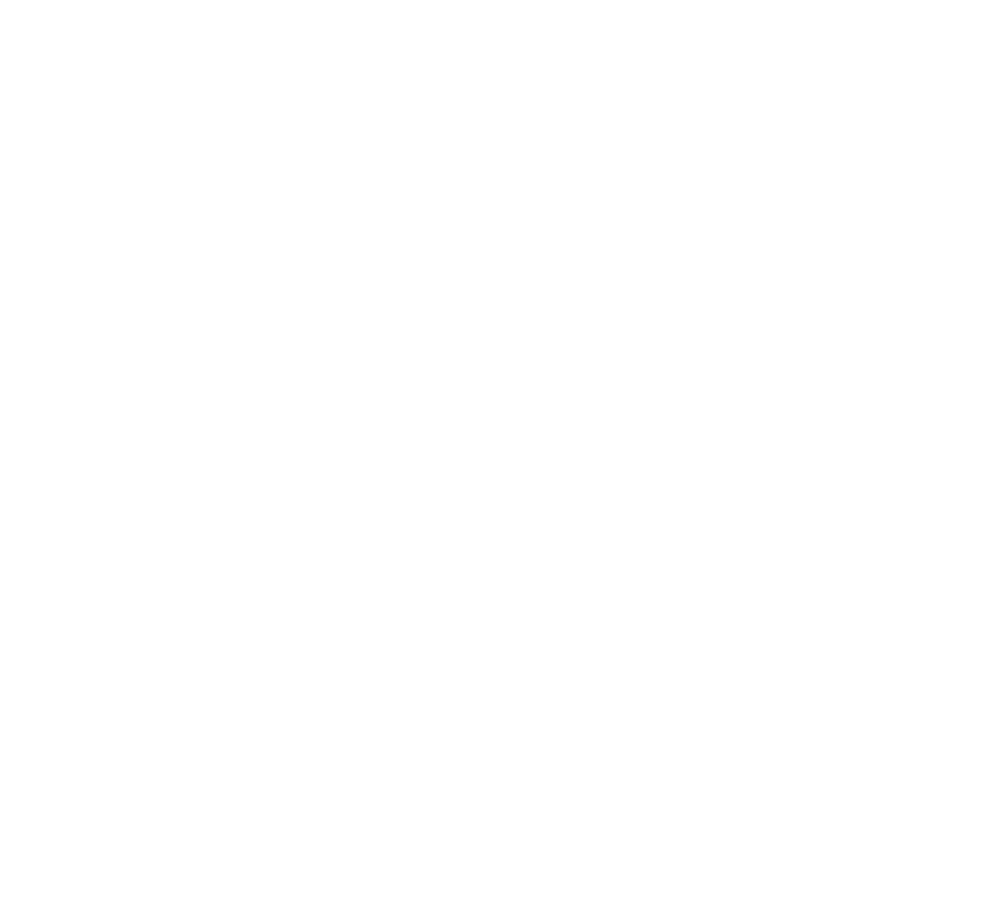
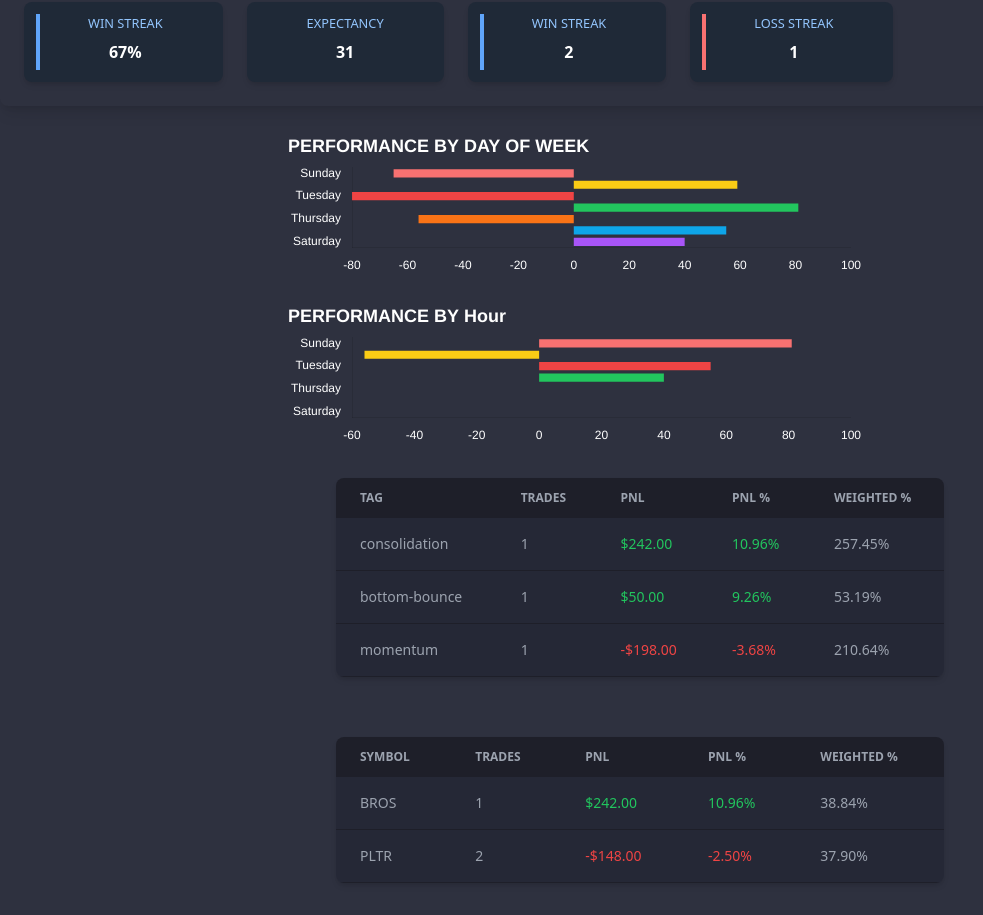
Before and after one commit to owaisrafiq05/Stock-Journal-Trading-Dashboard, a React (Vite) app: page / in a window 1280 px wide. Shown: the part 1100-2015 px from the top of the page, without its empty margins (0-983 px from the left). Before the commit the page ends 800 px from the top, so only its background shows below. Built offline with nearby package versions, Linux system fonts and the light colour scheme.

Commit message:
Second Dashboard first commit

```diff
--- a/src/App.jsx
+++ b/src/App.jsx
@@ -1,5 +1,6 @@
 import { useState } from 'react'
 import Home from "./Home-Dashboard/home"
+import Dash2 from './Second-Dashboard/dash2'
 import './App.css'
 
 function App() {
@@ -8,6 +9,11 @@
   return (
     <div>
       <Home/>
+
+      <br />
+      <br />
+      <br />
+      <Dash2/>
     </div>
   )
 }
--- a/src/Home-Dashboard/home.jsx
+++ b/src/Home-Dashboard/home.jsx
@@ -4,7 +4,7 @@
 
 const home = () => {
   return (
-    <div className='bg-gray-800 w-screen h-screen'>
+    <div className='bg-gray-800 w-100 h-screen'>
       <Hero1/>
       <br />
       <br />
--- /dev/null
+++ b/src/Second-Dashboard/Card.jsx
@@ -0,0 +1,17 @@
+import React from "react";
+
+const Card = ({ title, value, streak }) => {
+  return (
+    <div className="bg-gray-800 rounded-lg shadow-md p-3 ">
+      <div
+        className={`flex flex-col justify-center items-center px-5 md:px-12  ${
+          streak ? "border-l-4" : ""
+        } ${streak === "win" ? "border-blue-400" : "border-red-400"}`}
+      >
+        <h4 className="text-blue-300 text-[0.8rem] uppercase">{title}</h4>
+        <p className="text-white text-3xl font-semibold text-[1rem]">{value}</p>
+      </div>
+    </div>
+  );
+};
+export default Card;
--- /dev/null
+++ b/src/Second-Dashboard/TagsTable.jsx
@@ -0,0 +1,77 @@
+const TagsTable = () => {
+    const tagsData = [
+      { tag: 'consolidation', trades: 1, pnl: '$242.00', pnlPerc: '10.96%', weightedPerc: '257.45%' },
+      { tag: 'bottom-bounce', trades: 1, pnl: '$50.00', pnlPerc: '9.26%', weightedPerc: '53.19%' },
+      { tag: 'momentum', trades: 1, pnl: '-$198.00', pnlPerc: '-3.68%', weightedPerc: '210.64%' },
+    ];
+
+    return (
+      <div className="overflow-x-auto relative shadow-md rounded-lg md:w-[50%]">
+        <table className="w-full text-sm text-left text-gray-400">
+          <thead className="text-xs uppercase bg-[#1E1F29]">
+            <tr>
+              <th scope="col" className="py-3 px-6">Tag</th>
+              <th scope="col" className="py-3 px-6">Trades</th>
+              <th scope="col" className="py-3 px-6">PnL</th>
+              <th scope="col" className="py-3 px-6">PnL %</th>
+              <th scope="col" className="py-3 px-6">Weighted %</th>
+            </tr>
+          </thead>
+          <tbody className="bg-[#252836]">
+            {tagsData.map((item, index) => (
+              <tr key={index} className={`border-b border-[#1E1F29] ${index === tagsData.length - 1 ? 'rounded-b-lg' : ''}`}>
+                <td className="py-4 px-6">{item.tag}</td>
+                <td className="py-4 px-6">{item.trades}</td>
+                <td className={`py-4 px-6 ${item.pnl.includes('-') ? 'text-red-500' : 'text-green-500'}`}>{item.pnl}</td>
+                <td className={`py-4 px-6 ${item.pnlPerc.includes('-') ? 'text-red-500' : 'text-green-500'}`}>{item.pnlPerc}</td>
+                <td className="py-4 px-6">{item.weightedPerc}</td>
+              </tr>
+            ))}
+          </tbody>
+        </table>
+      </div>
+    );
+  };
+
+  const SymbolsTable = () => {
+    const symbolsData = [
+      { symbol: 'BROS', trades: 1, pnl: '$242.00', pnlPerc: '10.96%', weightedPerc: '38.84%' },
+      { symbol: 'PLTR', trades: 2, pnl: '-$148.00', pnlPerc: '-2.50%', weightedPerc: '37.90%' },
+    ];
+
+    return (
+      <div className="overflow-x-auto relative shadow-md rounded-lg mt-8 md:w-[50%]">
+        <table className="w-full text-sm text-left text-gray-400">
+          <thead className="text-xs uppercase bg-[#1E1F29]">
+            <tr>
+              <th scope="col" className="py-3 px-6">Symbol</th>
+              <th scope="col" className="py-3 px-6">Trades</th>
+              <th scope="col" className="py-3 px-6">PnL</th>
+              <th scope="col" className="py-3 px-6">PnL %</th>
+              <th scope="col" className="py-3 px-6">Weighted %</th>
+            </tr>
+          </thead>
+          <tbody className="bg-[#252836]">
+            {symbolsData.map((item, index) => (
+              <tr key={index} className={`border-b border-[#1E1F29] ${index === symbolsData.length - 1 ? 'rounded-b-lg' : ''}`}>
+                <td className="py-4 px-6">{item.symbol}</td>
+                <td className="py-4 px-6">{item.trades}</td>
+                <td className={`py-4 px-6 ${item.pnl.includes('-') ? 'text-red-500' : 'text-green-500'}`}>{item.pnl}</td>
+                <td className={`py-4 px-6 ${item.pnlPerc.includes('-') ? 'text-red-500' : 'text-green-500'}`}>{item.pnlPerc}</td>
+                <td className="py-4 px-6">{item.weightedPerc}</td>
+            </tr>
+          ))}
+        </tbody>
+      </table>
+    </div>
+  );
+};
+
+export const Dashboard = () => {
+  return (
+    <div className="p-8 bg-[#2E313F] flex flex-wrap gap-7 justify-center">
+      <TagsTable />
+      <SymbolsTable />
+    </div>
+  );
+};
--- /dev/null
+++ b/src/Second-Dashboard/dash2.jsx
@@ -0,0 +1,48 @@
+import React from "react";
+import MyBarChart from "./graph";
+import StatCard from "./Card";
+import { Dashboard } from "./TagsTable";
+
+const dash2 = () => {
+  const cardsData = [
+    { title: "WIN RATE", perc: "67%" },
+    { title: "EXPECTANCY", perc: "31" },
+    { title: "WIN STREAK", perc: "1.47" },
+    { title: "LOSS STREAK", perc: "1" },
+    { title: "PROFIT FACTOR", perc: "$146.00 (10.1%)" },
+    { title: "LOSS STREAK", perc: "1" },
+    { title: "TOP LOSS", perc: "-$198.00 (-3.7%)" },
+    { title: "TOP WIN", perc: "$242.00 (11.0%)" },
+    { title: "WIN RATE", perc: "67%" },
+    { title: "EXPECTANCY", perc: "31" },
+    { title: "WIN STREAK", perc: "1.47" },
+  ];
+
+  return (
+    <div className="min-h-[100vh] bg-[#2E313F] w-100">
+      <div className="bg-blue-gray-800 p-6 rounded-lg shadow-lg flex flex-wrap gap-6">
+        {cardsData.map((element, index) => {
+          return <StatCard title={element.title} value="67%" streak="win" />;
+        })}
+
+        <StatCard title="EXPECTANCY" value="31" />
+        <StatCard title="WIN STREAK" value="2" streak="win" />
+        <StatCard title="LOSS STREAK" value="1" streak="loss" />
+      </div>
+      <div className="flex flex-wrap justify-center gap-5 mt-5 w-[90%] ">
+        <div className="w-[100%] md:w-[50%]  overflow-hidden ">
+          <MyBarChart
+            title="PERFORMANCE BY DAY OF WEEK"
+            data={[-65, 59, -80, 81, -56, 55, 40]}
+          />
+        </div>
+        <div className="w-[100%] md:w-[50%] overflow-hidden">
+          <MyBarChart title="PERFORMANCE BY Hour" data={[81, -56, 55, 40]} />
+        </div>
+      </div>
+      <Dashboard />
+    </div>
+  );
+};
+
+export default dash2;
--- /dev/null
+++ b/src/Second-Dashboard/graph.jsx
@@ -0,0 +1,69 @@
+import React from 'react';
+import { Chart as ChartJS, registerables } from 'chart.js';
+import { Bar } from 'react-chartjs-2';
+ChartJS.register(...registerables);
+
+const MyBarChart = ({ title, data }) => {
+  const chartData = {
+    labels: ['Sunday', 'Monday', 'Tuesday', 'Wednesday', 'Thursday', 'Friday', 'Saturday'],
+    datasets: [
+      {
+        data: data, // Use the data prop directly
+        backgroundColor: [
+          '#f87171', // Color for Sunday
+          '#facc15', // Color for Monday
+          '#ef4444', // Color for Tuesday
+          '#22c55e', // Color for Wednesday
+          '#f97316', // Color for Thursday
+          '#0ea5e9', // Color for Friday
+          '#a855f7', // Color for Saturday
+        ],
+      },
+    ],
+  };
+
+  const options = {
+    indexAxis: 'y', // Horizontal bar chart
+    scales: {
+      x: {
+        grid: {
+          display: false, // Hide grid lines
+        },
+        ticks: {
+          color: 'white', // X axis ticks color
+        },
+      },
+      y: {
+        grid: {
+          display: false, // Hide grid lines
+        },
+        ticks: {
+          color: 'white', // Y axis ticks color
+        },
+      },
+    },
+    plugins: {
+      legend: {
+        display: false, // Hide the legend
+      },
+      title: {
+        display: true,
+        text: title, // Use the title prop directly
+        color: 'white', // Title color
+        align: 'start', // Title align to the start
+        font: {
+          size: 18, // Title font size
+        },
+      },
+    },
+    responsive: true, // Make it responsive
+    maintainAspectRatio: false, // Maintain the aspect ratio
+  };
+  return (
+    <div > {/* Customize width, height and background color */}
+      <Bar data={chartData} options={options} />
+    </div>
+  );
+};
+
+export default MyBarChart;
```
